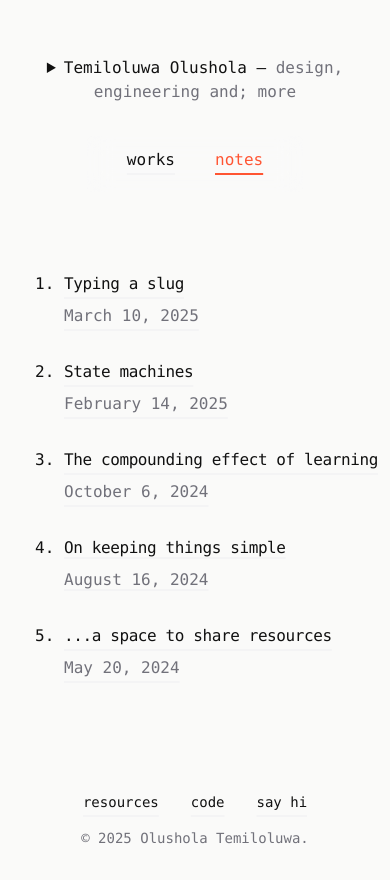
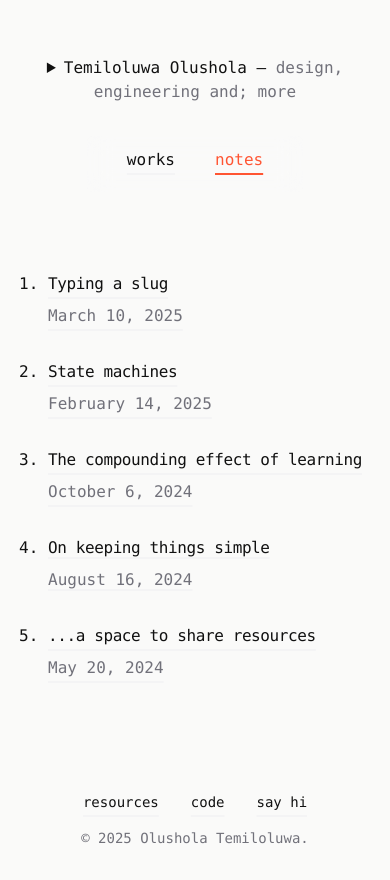
Before and after one commit to JohnOlushola/portfolio, a Next.js app: page /notes in a window 390 px wide. Shown: the part 104-984 px from the top of the page. Built offline with nearby package versions, Linux system fonts and the light colour scheme.

Commit message:
fix: mobile responsiveness

```diff
--- a/src/app/notes/[slug]/page.tsx
+++ b/src/app/notes/[slug]/page.tsx
@@ -84,7 +84,7 @@ export default async function Page({ params }: PageProps) {
   const file = await processor.process(post.content);
 
   return (
-    <section className="container">
+    <section>
       <script
         type="application/ld+json"
         suppressHydrationWarning
@@ -108,7 +108,7 @@ export default async function Page({ params }: PageProps) {
         }}
       />
 
-      <div className="mx-auto text-accent mb-10 max-w-[65ch]">
+      <div className="mx-auto text-accent mb-10 md:max-w-[65ch]">
         <h1 className="title text-2xl font-semibold tracking-tighter mb-0">
           {post.metadata.title}
         </h1>
@@ -116,7 +116,7 @@ export default async function Page({ params }: PageProps) {
           {formatDate(post.metadata.publishedAt)}
         </p>
       </div>
-      <article className="prose dark:prose-invert mx-auto">
+      <article className="prose prose-sm md:prose-base dark:prose-invert mx-auto">
         <div dangerouslySetInnerHTML={{ __html: String(file) }} />
       </article>
     </section>
--- a/src/app/notes/page.tsx
+++ b/src/app/notes/page.tsx
@@ -10,7 +10,7 @@ export default function Notes() {
   );
 
   return (
-    <ol className="space-y-8 md:space-y-2 mx-auto w-full lg:w-[80vw] ml-8 md:ml-auto list-decimal">
+    <ol className="space-y-8 md:space-y-2 mx-auto w-full lg:w-[80vw] ml-4 md:ml-auto list-decimal">
       {notes.map(({ slug, metadata }) => {
         const LinkComp = metadata.image ? PreviewedLink : Link;
 
```
